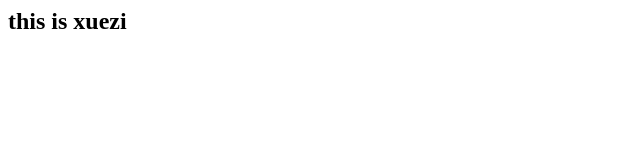
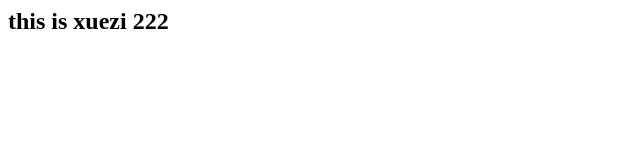
Before and after one commit to Cathy-Majie/xz, a plain HTML site: page index.html in a window 1280 px wide. Shown: the full height of the page, 0-640 px from the left. Drawn offline with Linux system fonts and the light colour scheme.

Commit message:
modify index.html

```diff
--- a/index.html
+++ b/index.html
@@ -1,5 +1,5 @@
 <html>
   <body>
-    <h2>this is xuezi</h2>
+    <h2>this is xuezi   222</h2>
   </body>
 </html>
```
